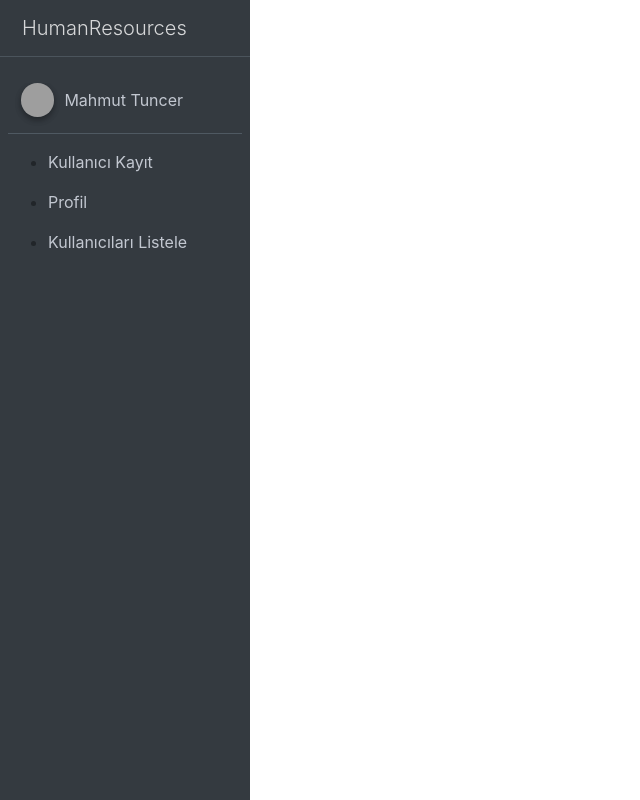
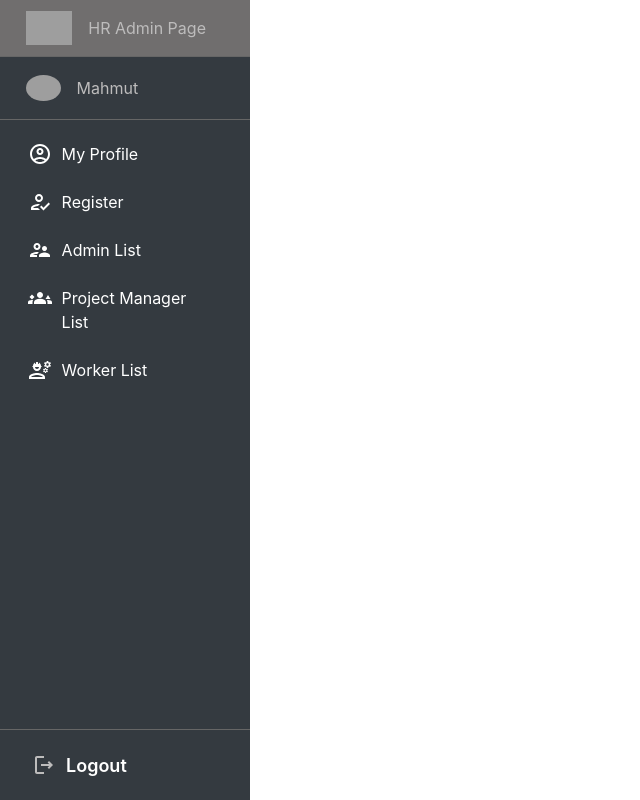
Before and after one commit to HumanResourcesProject/FrontEnd, a React (Create React App) app: page / in a window 1280 px wide. Shown: the whole page, without its empty margins (0-640 px from the left). Built offline with nearby package versions, Linux system fonts and the light colour scheme; grey boxes are pictures that could not be loaded.

Commit message:
sidebar-bitti

```diff
--- a/package.json
+++ b/package.json
@@ -3,11 +3,16 @@
   "version": "0.1.0",
   "private": true,
   "dependencies": {
+    "@emotion/react": "^11.10.6",
+    "@emotion/styled": "^11.10.6",
+    "@mui/icons-material": "^5.11.16",
+    "@mui/material": "^5.12.2",
     "@testing-library/jest-dom": "^5.16.5",
     "@testing-library/react": "^13.4.0",
     "@testing-library/user-event": "^13.5.0",
     "react": "^18.2.0",
     "react-dom": "^18.2.0",
+    "react-router-dom": "^6.10.0",
     "react-scripts": "5.0.1",
     "sass": "^1.62.1",
     "web-vitals": "^2.1.4"
--- a/src/components/sidebar/Sidebar.jsx
+++ b/src/components/sidebar/Sidebar.jsx
@@ -1,66 +1,42 @@
 import React from "react";
 import './sidebar.scss'
+import { Link } from "react-router-dom"
+import HowToRegOutlinedIcon from '@mui/icons-material/HowToRegOutlined';
+import AccountCircleOutlinedIcon from '@mui/icons-material/AccountCircleOutlined';
+import SupervisorAccountOutlinedIcon from '@mui/icons-material/SupervisorAccountOutlined';
+import LogoutOutlinedIcon from '@mui/icons-material/LogoutOutlined';
+import EngineeringOutlinedIcon from '@mui/icons-material/EngineeringOutlined';
+import Groups3Icon from '@mui/icons-material/Groups3';
 const Sidebar = () => {
+
   return (
-    <aside className="main-sidebar sidebar-dark-primary elevation-4">
-      <a href="" className="brand-link">
-        <span className="brand-text font-weight-light">HumanResources</span>
-      </a>
-      <div className="sidebar">
-        <div className="user-panel mt-3 pb-3 mb-3 d-flex">
-          <div className="image">
-            <img
-              src="https://images.unsplash.com/photo-1682478695074-9e47f09a7459?ixlib=rb-4.0.3&ixid=MnwxMjA3fDB8MHxwaG90by1wYWdlfHx8fGVufDB8fHx8&auto=format&fit=crop&w=687&q=80"
-              className="img-circle elevation-2"
-              alt="User Image"
-            />
-          </div>
-          <div className="info">
-            <a href="#" className="d-block">
-              Mahmut Tuncer
-            </a>
-          </div>
+    <aside className="full-sidebar">
+      <div>
+      <div className="sidebar-top">
+        <Link className="sidebar-title-link">
+          <img src="https://adminlte.io/themes/v3/dist/img/AdminLTELogo.png" alt="" />
+          <p className="sidebar-title">HR Admin Page</p>
+        </Link>
+
+        <div className="sidebar-admin-panel">
+          <Link className="sidebar-admin-panel-link">
+          <img src="https://images.unsplash.com/photo-1633332755192-727a05c4013d?ixlib=rb-4.0.3&ixid=MnwxMjA3fDB8MHxwaG90by1wYWdlfHx8fGVufDB8fHx8&auto=format&fit=crop&w=880&q=80" alt="admin-image" />
+          <p className="admin-name">Mahmut</p>
+          </Link>
         </div>
-        <nav className="mt-2">
-          <ul
-            className="nav nav-pills nav-sidebar flex-column"
-            data-widget="treeview"
-            role="menu"
-            data-accordion="false"
-          >
-
-            <li className="nav-item">
-              <a href="" className="nav-link">
-                <i className="nav-icon fas fa-th"></i>
-                <p>
-                  Kullanıcı Kayıt
-                </p>
-              </a>
-            </li>
-            <li className="nav-item">
-              <a href="#" className="nav-link">
-                <i className="nav-icon fas fa-copy"></i>
-                <p>
-                  Profil
-                  <i className="fas fa-angle-left right"></i>
-
-                </p>
-              </a>
-
-            </li>
-            <li className="nav-item">
-              <a href="#" className="nav-link">
-                <i className="nav-icon fas fa-copy"></i>
-                <p>
-                  Kullanıcıları Listele
-                  <i className="fas fa-angle-left right"></i>
-                </p>
-              </a>
-
-            </li>
-
-          </ul>
-        </nav>
+      </div>
+      <div className="sidebar-main">
+        <ul className="sidebar-nav">
+        <li><Link className="link d-flex"><AccountCircleOutlinedIcon/><div>My Profile</div></Link></li>
+          <li><Link className="link d-flex"> <HowToRegOutlinedIcon/><div>Register</div></Link></li>
+          <li><Link className="link d-flex"><SupervisorAccountOutlinedIcon/><div>Admin List</div></Link></li>
+          <li><Link className="link d-flex"><Groups3Icon/><div>Project Manager List</div></Link></li>
+          <li><Link className="link d-flex"><EngineeringOutlinedIcon/><div>Worker List</div></Link></li>
+        </ul>
+      </div>
+      </div>
+      <div className="logout d-flex">
+      <LogoutOutlinedIcon/><div className="fw-large lout">Logout</div>
       </div>
     </aside>
   );
--- a/src/components/sidebar/sidebar.scss
+++ b/src/components/sidebar/sidebar.scss
@@ -1,28 +1,3 @@
-:root{
-    --blue: #007bff;
-    --indigo: #6610f2;
-    --purple: #6f42c1;
-    --pink: #e83e8c;
-    --red: #dc3545;
-    --orange: #fd7e14;
-    --yellow: #ffc107;
-    --green: #28a745;
-    --teal: #20c997;
-    --cyan: #17a2b8;
-    --white: #fff;
-    --gray: #6c757d;
-    --gray-dark: #343a40;
-    --primary: #007bff;
-    --secondary: #6c757d;
-    --success: #28a745;
-    --info: #17a2b8;
-    --warning: #ffc107;
-    --danger: #dc3545;
-    --light: #f8f9fa;
-    --dark: #343a40;
-    --font-family-sans-serif: "Source Sans Pro",-apple-system,BlinkMacSystemFont,"Segoe UI",Roboto,"Helvetica Neue",Arial,sans-serif,"Apple Color Emoji","Segoe UI Emoji","Segoe UI Symbol";
-    --font-family-monospace: SFMono-Regular,Menlo,Monaco,Consolas,"Liberation Mono","Courier New",monospace;
-}
 body{
   font-family: "Source Sans Pro",-apple-system,BlinkMacSystemFont,"Segoe UI",Roboto,"Helvetica Neue",Arial,sans-serif,"Apple Color Emoji","Segoe UI Emoji","Segoe UI Symbol";
   font-size: 1rem;
@@ -33,97 +8,119 @@ body{
   margin: 0;
   padding: 0;
 }
-a{
-  cursor: pointer;
+.link{
   text-decoration: none;
-  background-color: transparent;
+  color: white;
 }
-.pb-3, .py-3 {
-  padding-bottom: 1rem!important;
+.d-flex{
+  display: flex;
+  gap: 10px;
 }
-.mb-3, .my-3 {
-  margin-bottom: 1rem!important;
-}
-.mt-3, .my-3 {
-  margin-top: 1rem!important;
-}
-.d-flex {
-  display: flex!important;
-}
-.img-circle {
-  border-radius: 50%;
-}
-.elevation-2 {
-  box-shadow: 0 3px 6px rgba(0,0,0,.16),0 3px 6px rgba(0,0,0,.23)!important;
-}
-.d-block{
-  display: block;
-
+.fw-large{
+  font-weight: 600;
+  font-size: large;
 }
 
-.main-sidebar{
+.full-sidebar{
   display: flex;
   flex-direction: column;
-  gap: 10px;
+  width: 250px;
   height: 100vh;
   background-color: #343a40;
-  width: 250px;
-  bottom: 0;
-  float: none;
-  left: 0;
+  color: rgb(189, 188, 188);
   position: fixed;
-  .brand-link{
-    display: block;
-    font-size: 1.25rem;
-    line-height: 1.5;
-    padding: 0.8125rem 0.5rem;
-    white-space: nowrap;
-    color: rgba(255,255,255,.8);
-    border-bottom: 1px solid #4b545c;
-    padding-left: 22px;
-    .font-weight-light{
-      font-weight: 300!important;
+  justify-content: space-between;
+  .sidebar-top{
+    display: flex;
+    flex-direction: column;
+    justify-content: center;
+
+    .sidebar-title-link{
+      color: rgb(189, 188, 188);
+      text-decoration: none;
+      border-bottom: 1px solid rgb(102, 102, 102);
+      display: flex;
+      align-items: center;
+      &:hover{
+        background-color: rgb(112, 110, 110);
+      }
+      img{
+        float: left;
+        line-height: .8;
+        margin-left: 1.6rem;
+        max-height: 35px;
+        width: auto;
+
+      }
+      .sidebar-title{
+        margin-left: 1rem;
+
+      }
     }
-    .brand-text{
+
+
+    .sidebar-admin-panel{
+
+      padding-top: 3px;
+      padding-bottom: 3px;
+      border-bottom: 1px solid rgb(102, 102, 102);
+      gap: 15px;
+      &:hover{
+        background-color: rgb(112, 110, 110);
+      }
+      .sidebar-admin-panel-link{
+        display: flex;
+        align-items: center;
+        color: rgb(189, 188, 188);
+        text-decoration: none;
+      }
+      img{
+        width: 35px;
+        border-radius: 50%;
+        margin-left: 1.6rem;
+
+      }
+      .admin-name{
+        margin-left: 1rem;
+      }
+    }
+  }
+  .sidebar-main{
+    .sidebar-nav{
+      display: flex;
+      flex-direction: column;
+      gap: 20px;
+      list-style: none;
+      padding-left: 1.6rem;
+      padding-right: 2rem;
+      margin-top: 20px;
+
+      li{
+        border-radius: 5px;
+        padding: 2px;
+        &:hover{
+          background-color: rgb(112, 110, 110);
+
+
+        }
+      }
+
+    }
+
+
+  }
+  .logout{
+    display: flex;
+    align-items: center;
+    padding-left: 2rem;
+    border-top: 1px solid rgb(102, 102, 102);
+    height: 70px;
+    &:hover{
+      background-color: rgb(112, 110, 110);
+    }
+    .lout{
+      color: rgb(255, 255, 255);
 
     }
   }
-  .sidebar{
-    padding-left: 0.5rem;
-    padding-right: 0.5rem;
-    a{
-      color: #c2c7d0;
-    }
-    .user-panel{
-      border-bottom: 1px solid #4f5962;
-      position: relative;
-      overflow: hidden;
-      white-space: nowrap;
-      .image{
-        display: inline-block;
-        padding-left: 0.8rem;
-        img {
-          vertical-align: middle;
-          border-style: none;
-          height: 2.1rem;
-          width: 2.1rem;
-        }
-      }
-      .info{
-        display: inline-block;
-        padding: 5px 5px 5px 10px;
-        overflow: hidden;
-        white-space: nowrap;
-      }
-
-    }
-    .form-inline{
-      display: flex;
-      flex-flow: row wrap;
-      align-items: center;
-      background-color: red;
-
-    }
-
-  }
 }
--- a/src/index.js
+++ b/src/index.js
@@ -1,11 +1,14 @@
 import React from 'react';
 import ReactDOM from 'react-dom/client';
 import App from './App';
+import { BrowserRouter } from 'react-router-dom'
 
 
 const root = ReactDOM.createRoot(document.getElementById('root'));
 root.render(
   <React.StrictMode>
+    <BrowserRouter>
     <App />
+    </BrowserRouter>
   </React.StrictMode>
 );
```
Also changed, not shown: 1 other file (tests, documents, lock files or other folders).
